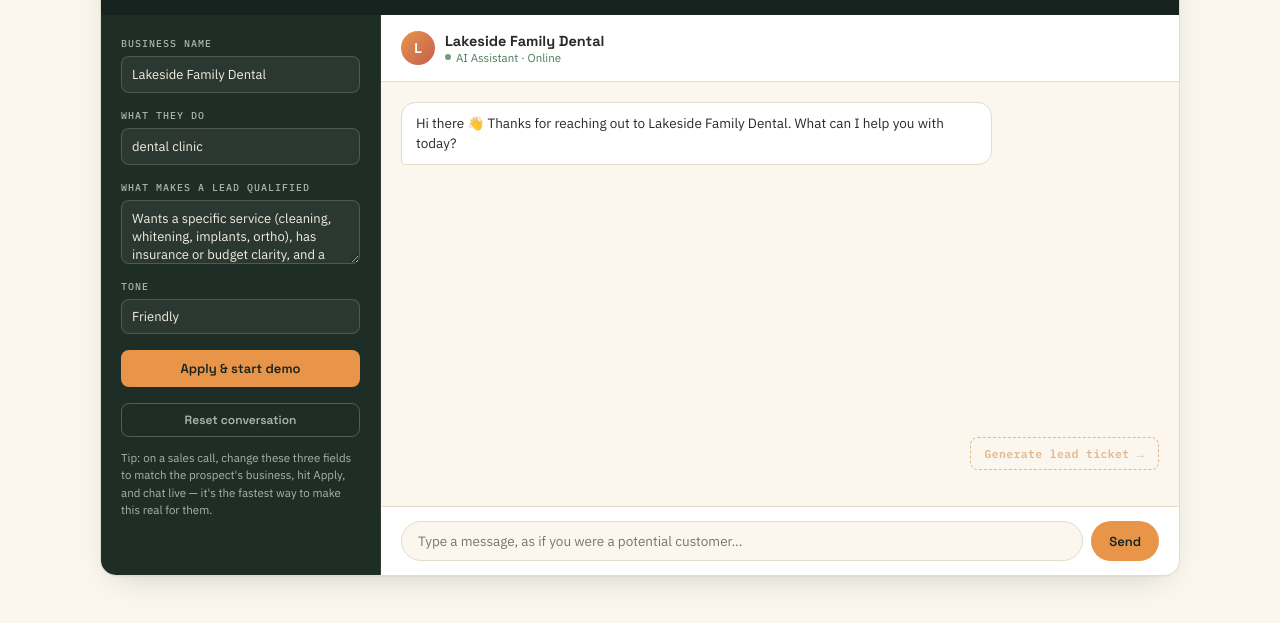
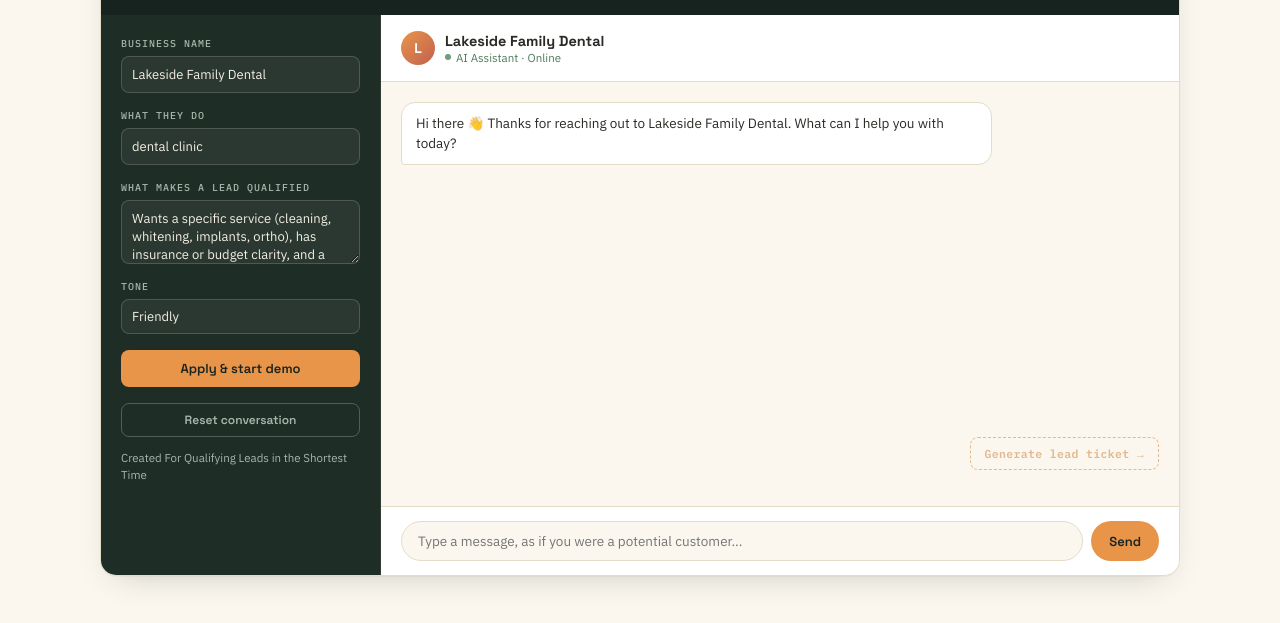
Before and after one commit to CanTouch/ai-lead-qualifier, a website: page ai-lead-qualifier-deploy-gemini/index.html in a window 1280 px wide. Shown: the part 157-780 px from the top of the page. Drawn offline with Linux system fonts and the light colour scheme.

Commit message:
Update tip text for lead qualification

```diff
--- a/ai-lead-qualifier-deploy-gemini/index.html
+++ b/ai-lead-qualifier-deploy-gemini/index.html
@@ -428,7 +428,7 @@
       </div>
       <button class="btn btn-primary" id="applyBtn">Apply &amp; start demo</button>
       <button class="btn btn-ghost" id="resetBtn">Reset conversation</button>
-      <p class="rail-hint">Tip: on a sales call, change these three fields to match the prospect's business, hit Apply, and chat live — it's the fastest way to make this real for them.</p>
+      <p class="rail-hint">Created For Qualifying Leads in the Shortest Time</p>
     </div>
 
     <!-- CHAT CANVAS -->
```
